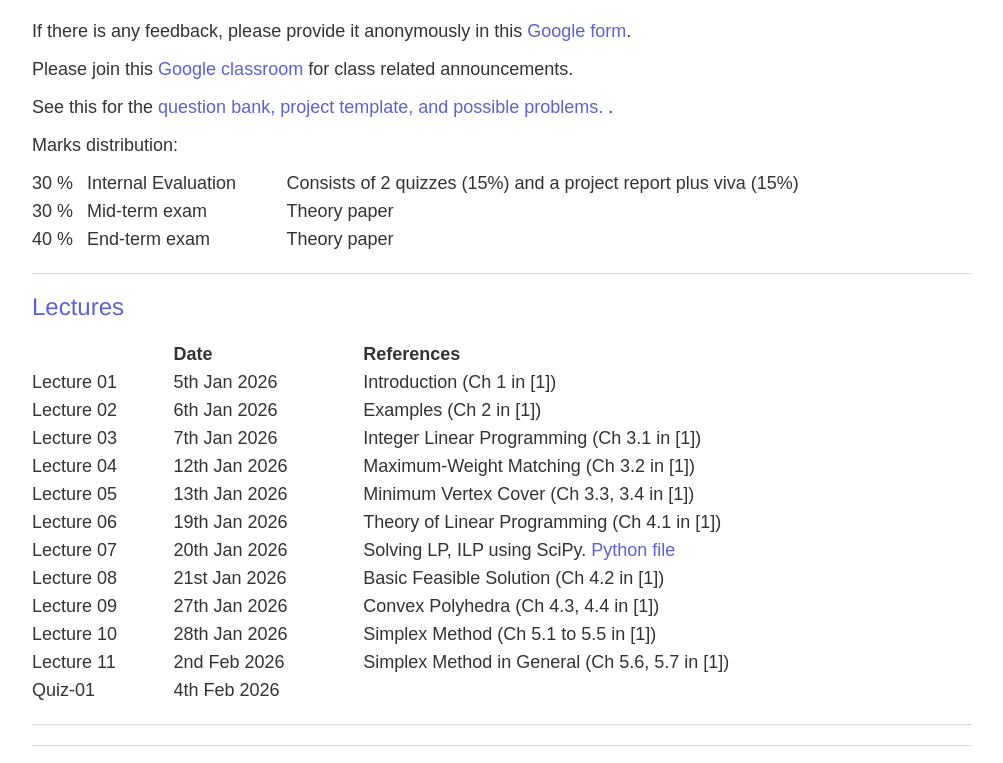
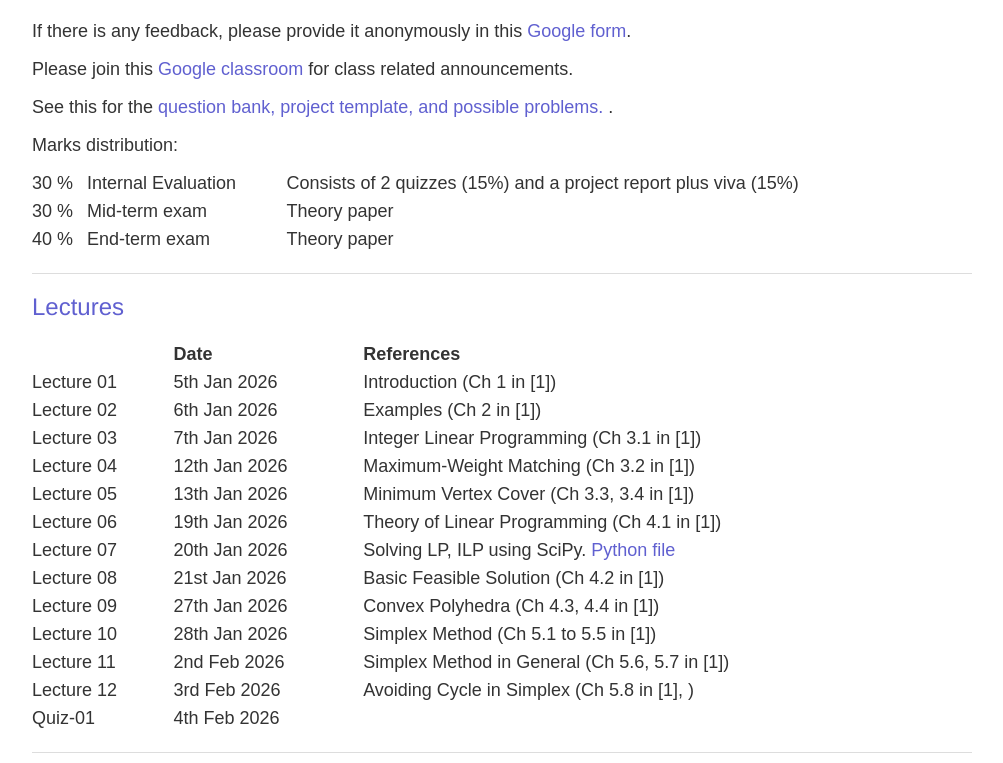
Before and after one commit to pptale/pptale.github.io, a plain HTML site: page 2026-01-CO.html in a window 1280 px wide. Shown: the part 181-944 px from the top of the page, without its empty margins (138-1141 px from the left). Drawn offline with nearby package versions, Linux system fonts and the light colour scheme; a web font is replaced by a local one.

Commit message:
Lecture 12

```diff
--- a/2026-01-CO.html
+++ b/2026-01-CO.html
@@ -137,6 +137,11 @@
                       <td>Simplex Method in General (Ch 5.6, 5.7 in [1])</td>
                     </tr>
                     <tr>
+                      <td>Lecture 12</td>
+                      <td>3rd Feb 2026</td>
+                      <td>Avoiding Cycle in Simplex (Ch 5.8 in [1], )</td>
+                    </tr>
+                    <tr>
                       <td>Quiz-01</td>
                       <td>4th Feb 2026</td>
                       <td> </td>
```
